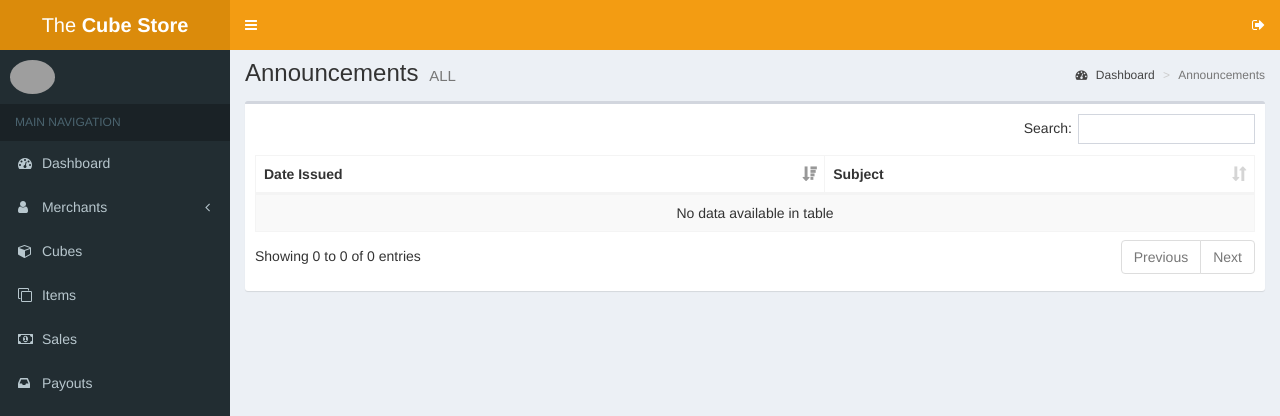
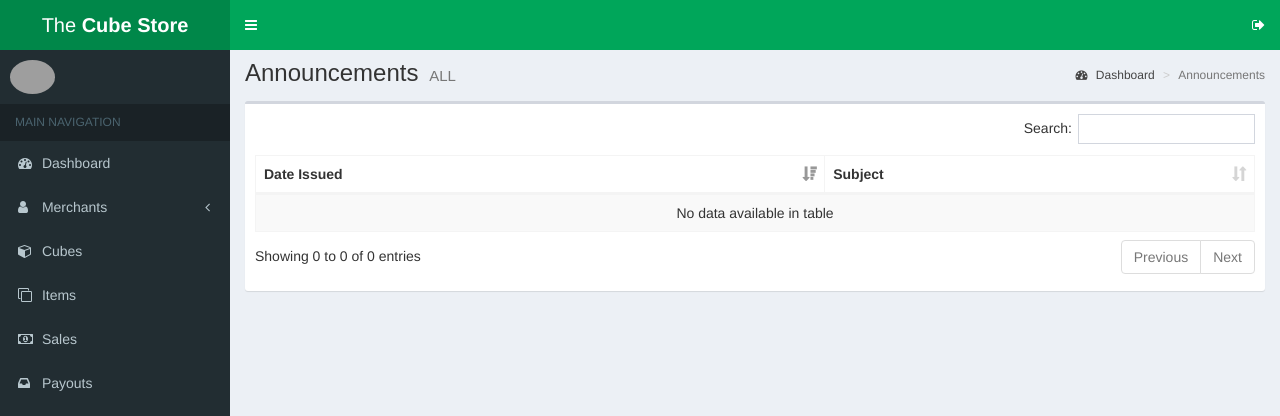
Before and after one commit to vince015/thecubestore_dlsu, a Django app: template templates/system_app/announcement/all.html in a window 1280 px wide. Shown: the top 416 px of the page. Run offline with Django 3.2, Linux system fonts and the light colour scheme; the template is opened without the code that fills it, so the values that code supplies are empty; some libraries are stand-ins or nearby versions; grey boxes are pictures that could not be loaded.

Commit message:
Change color theme.

```diff
--- a/templates/system_app/base.html
+++ b/templates/system_app/base.html
@@ -35,7 +35,7 @@
         {% endblock %}
 
     </head>
-    <body class="hold-transition skin-yellow sidebar-mini">
+    <body class="hold-transition skin-green sidebar-mini">
         <div class="wrapper">
             <header class="main-header">
                 <!-- Logo -->
--- a/templates/viewer_app/base.html
+++ b/templates/viewer_app/base.html
@@ -28,7 +28,7 @@
         <link rel="stylesheet" href="{% static 'dist/css/skins/_all-skins.min.css' %}">
         <link rel="stylesheet" href="{% static 'bower_components/datatables.net-bs/css/dataTables.bootstrap.min.css' %}">
     </head>
-    <body class="hold-transition skin-yellow layout-top-nav">
+    <body class="hold-transition skin-green layout-top-nav">
         <div id="wrapper">
             <header class="main-header">
                 <nav class="navbar navbar-static-top">
```
